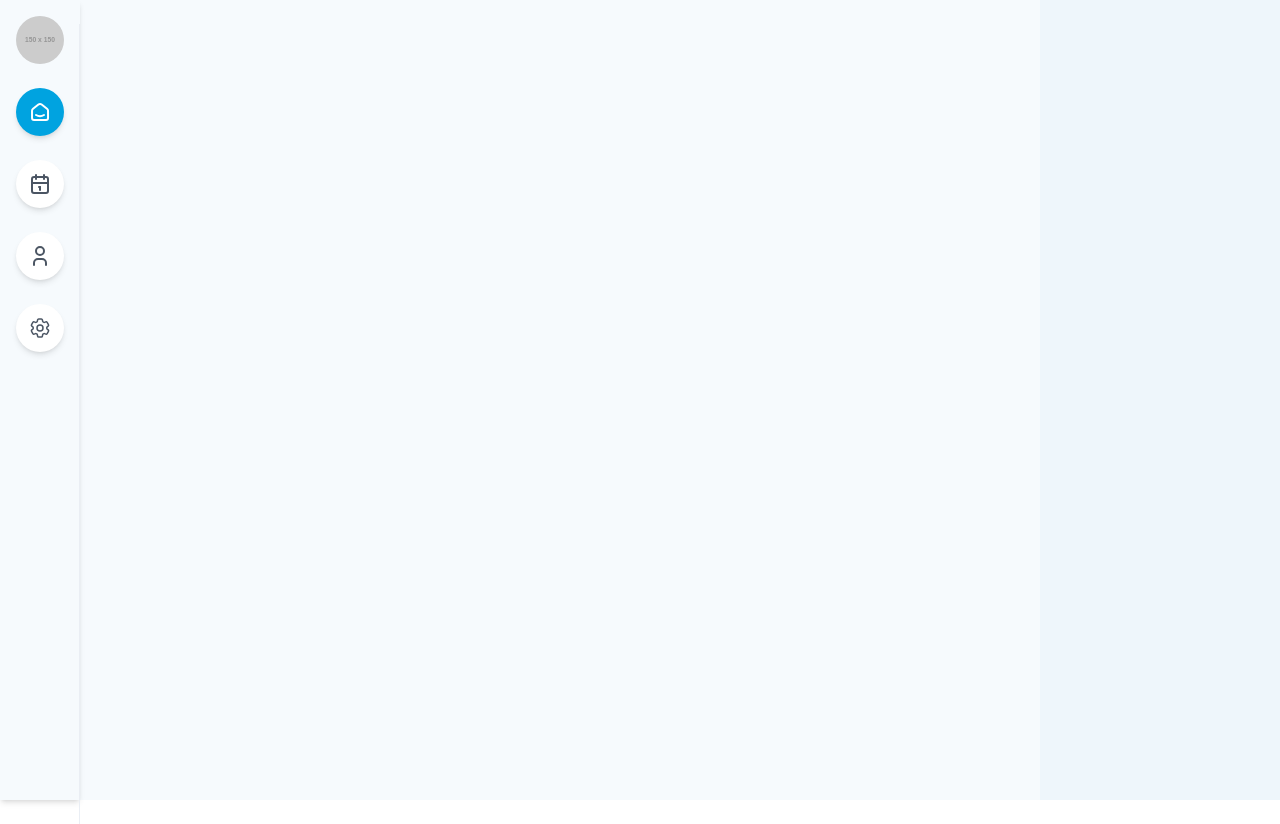
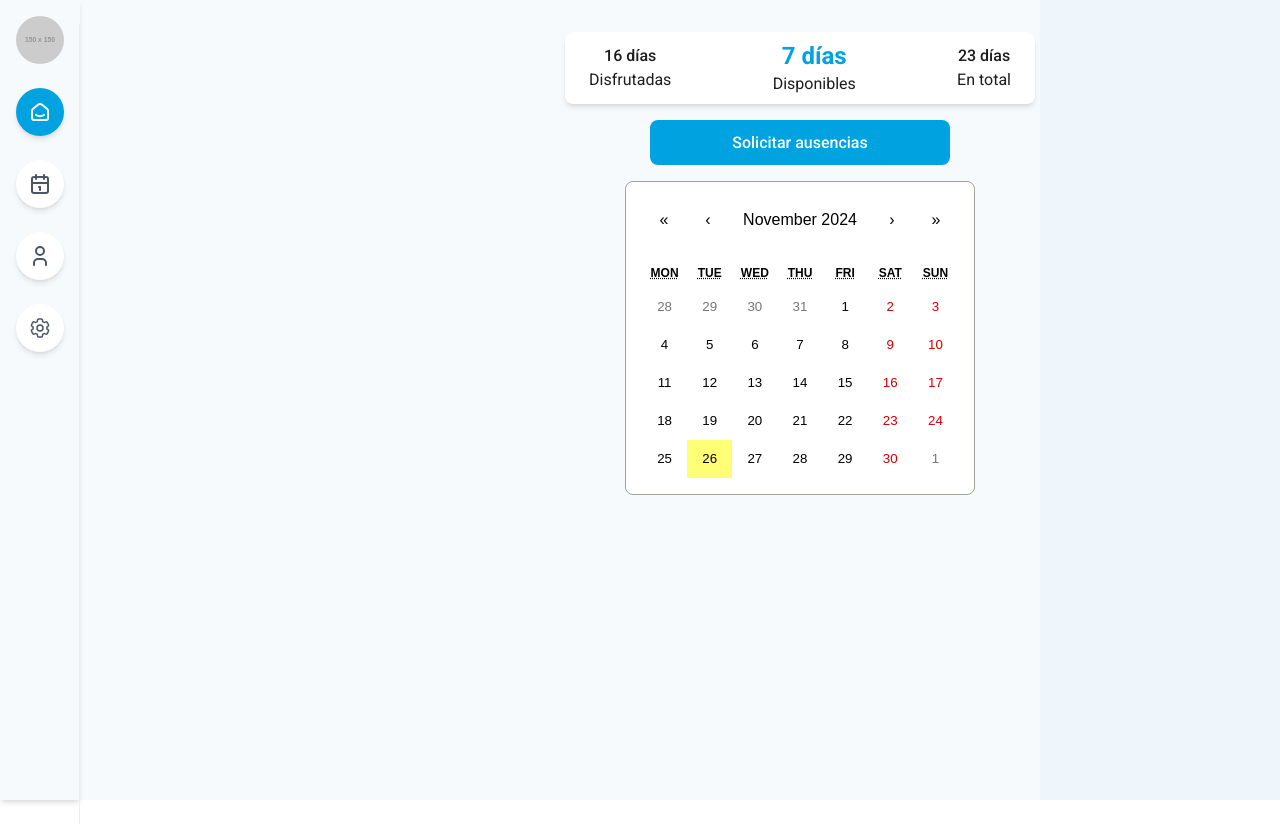
Before and after one commit to LorelizDev/AssecoSync_client, a React (Vite) app: page /dashboard in a window 1280 px wide. Built offline with nearby package versions, Linux system fonts and the light colour scheme; a web font is replaced by a local one.

Commit message:
feat(dashboard): add Calendar and StatusVacations components with initial layout

```diff
--- a/package.json
+++ b/package.json
@@ -25,6 +25,7 @@
     "autoprefixer": "^10.4.20",
     "postcss": "^8.4.49",
     "react": "^18.3.1",
+    "react-calendar": "^5.1.0",
     "react-dom": "^18.3.1",
     "react-icons": "^5.3.0",
     "react-router-dom": "^7.0.1",
--- a/src/components/Button.jsx
+++ b/src/components/Button.jsx
@@ -1,6 +1,6 @@
 import React from 'react';
 
-const CustomButton = ({
+const Button = ({
   children,
   onClick,
   disabled = false,
@@ -25,4 +25,4 @@ const CustomButton = ({
   );
 };
 
-export default CustomButton;
+export default Button;
--- /dev/null
+++ b/src/components/Calendar.jsx
@@ -0,0 +1,9 @@
+import React from 'react';
+import Calendar from 'react-calendar';
+import 'react-calendar/dist/Calendar.css';
+
+const CalendarComponent = () => {
+  return <Calendar className="w-full border border-primary rounded-lg p-4" />;
+};
+
+export default CalendarComponent;
--- /dev/null
+++ b/src/components/StatusVacations.jsx
@@ -0,0 +1,22 @@
+import React from 'react';
+
+const StatusBar = () => {
+  return (
+    <div className="w-[470px] h-[72px] bg-white rounded-lg shadow-md flex justify-between items-center px-6">
+      <div className="flex flex-col justify-center items-center">
+        <div className="text-font font-medium">16 días</div>
+        <div className="text-font">Disfrutadas</div>
+      </div>
+      <div className="flex flex-col justify-center items-center">
+        <div className="text-primary font-bold text-2xl">7 días</div>
+        <div className="text-font">Disponibles</div>
+      </div>
+      <div className="flex flex-col justify-center items-center">
+        <div className="text-font font-medium">23 días</div>
+        <div className="text-font">En total</div>
+      </div>
+    </div>
+  );
+};
+
+export default StatusBar;
--- a/src/pages/Dashboard.jsx
+++ b/src/pages/Dashboard.jsx
@@ -1,7 +1,17 @@
 import React from 'react';
-import Sidebar from '../components/Sidebar'; // Importamos la Sidebar
+import { useNavigate } from 'react-router-dom'; // Importar hook para navegación
+import Sidebar from '../components/Sidebar';
+import CalendarComponent from '../components/Calendar';
+import Button from '../components/Button';
+import StatusVacations from '../components/StatusVacations';
 
 const Dashboard = () => {
+  const navigate = useNavigate(); // Inicializar navegación
+
+  const handleButtonClick = () => {
+    navigate('/Calendar'); // Navegar a la ruta /Calendar
+  };
+
   return (
     <div className="flex h-screen">
       {/* Sidebar */}
@@ -10,7 +20,14 @@ const Dashboard = () => {
       </div>
 
       {/* Área principal (80% del ancho) */}
-      <div className="w-4/5 bg-primarybg"></div>
+      <div className="w-4/5 bg-primarybg flex justify-between items-start pt-8">
+        <div className="w-1/2"></div>
+        <div className="w-1/2 flex flex-col items-center space-y-4">
+          <StatusVacations />
+          <Button onClick={handleButtonClick}>Solicitar ausencias</Button>
+          <CalendarComponent />
+        </div>
+      </div>
 
       {/* Lado derecho (20% del ancho) */}
       <div className="w-1/5 bg-secondarybg"></div>
```
Also changed, not shown: 1 other file (tests, documents, lock files or other folders).
